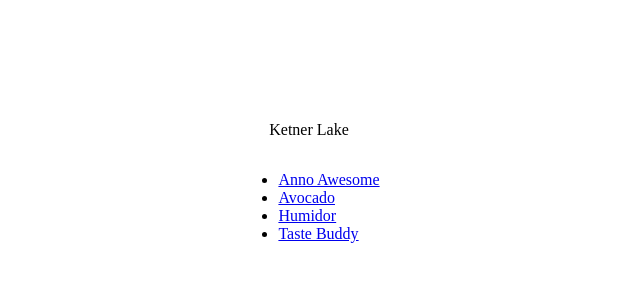
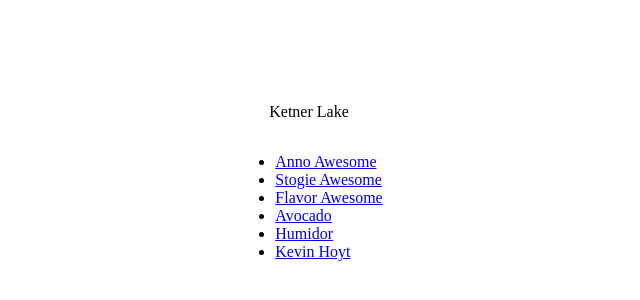
Before and after one commit to KetnerLake/Website, a plain HTML site: page index.html in a window 1280 px wide. Shown: the part 218-518 px from the top of the page, without its empty margins (331-971 px from the left). Drawn offline with Linux system fonts and the light colour scheme.

Commit message:
Update links
Reflect current marketing strategy.

```diff
--- a/index.html
+++ b/index.html
@@ -30,9 +30,11 @@
 
   <ul>
     <li><a href="https://annoawesome.com">Anno Awesome</a></li>
+    <li><a href="https://stogieawesome.com">Stogie Awesome</a></li>
+    <li><a href="https://flavorawesome.com">Flavor Awesome</a></li>
     <li><a href="https://avocado.dev">Avocado</a></li>
     <li><a href="https://humidor.io">Humidor</a></li>
-    <li><a href="https://tastebuddy.app">Taste Buddy</a></li>
+    <li><a href="https://kevinhoyt.com">Kevin Hoyt</a></li>
   </ul>
 
 </body>
```
